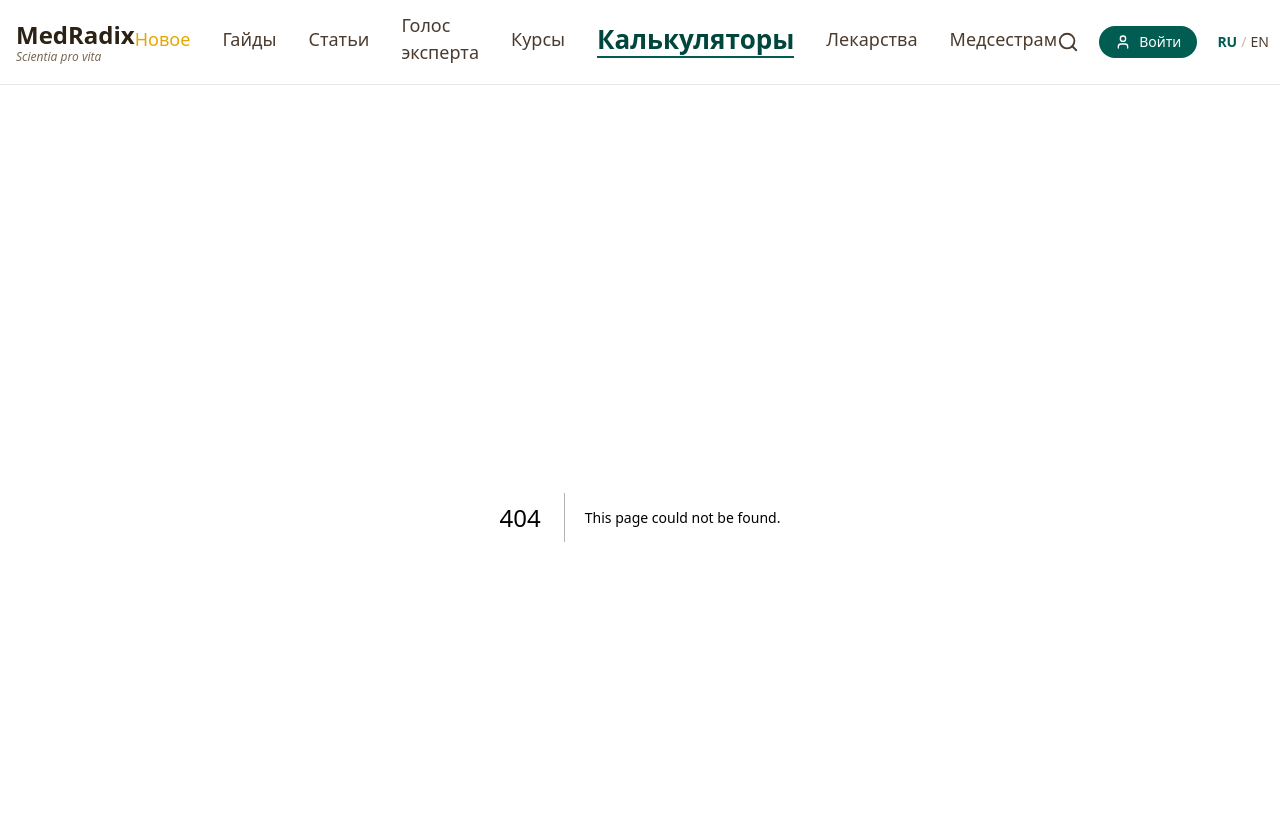
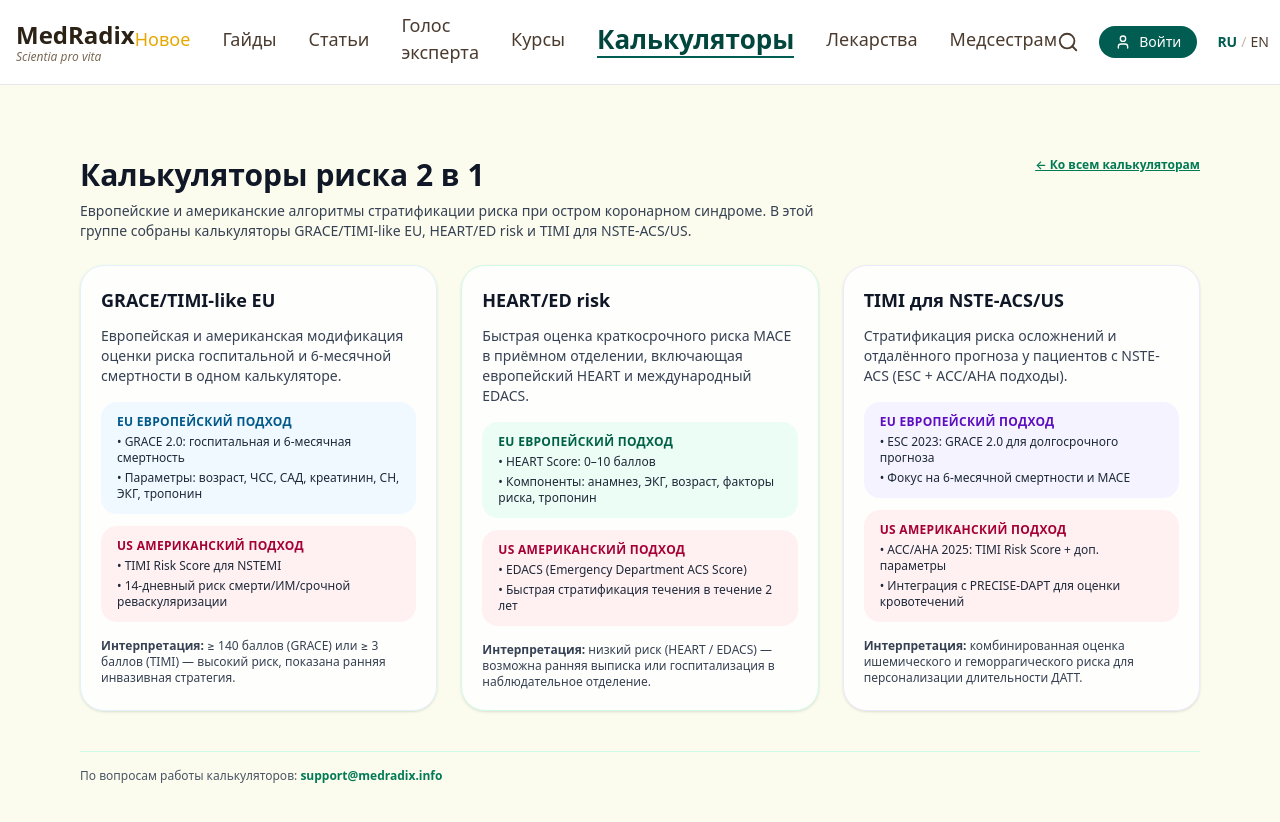
Before and after one commit to NMaryko/MedRadix, a Next.js app: page /calculators/cardiology/acs-risk in a window 1280 px wide. Before the commit this address had no page. Shown: the top 822 px of the page. Built offline with nearby package versions, Linux system fonts and the light colour scheme.

Commit message:
Create page.tsx

```diff
--- /dev/null
+++ b/app/calculators/cardiology/acs-risk/page.tsx
@@ -0,0 +1,161 @@
+// app/calculators/cardiology/acs-risk/page.tsx
+import Link from 'next/link';
+
+export default function CardiologyAcsRiskPage() {
+  return (
+    <main className="min-h-screen bg-[#fcfcee] py-10">
+      <div className="max-w-6xl mx-auto px-4">
+        <header className="mb-6 flex items-start justify-between gap-4">
+          <div>
+            <h1 className="text-3xl font-bold text-gray-900 mb-2">
+              Калькуляторы риска 2 в 1
+            </h1>
+            <p className="text-sm text-gray-700 max-w-3xl">
+              Европейские и американские алгоритмы стратификации риска при
+              остром коронарном синдроме. В этой группе собраны калькуляторы
+              GRACE/TIMI-like EU, HEART/ED risk и TIMI для NSTE-ACS/US.
+            </p>
+          </div>
+
+          <Link
+            href="/calculators"
+            className="hidden text-xs font-semibold text-emerald-700 underline md:inline"
+          >
+            ← Ко всем калькуляторам
+          </Link>
+        </header>
+
+        {/* Три карточки — как в гайдах */}
+        <div className="grid gap-6 md:grid-cols-3">
+          {/* 1. GRACE/TIMI-like EU */}
+          <section className="rounded-3xl border border-sky-100 bg-white/80 p-5 shadow-sm">
+            <h2 className="text-lg font-bold text-gray-900 mb-3">
+              GRACE/TIMI-like EU
+            </h2>
+            <p className="text-sm text-gray-700 mb-4">
+              Европейская и американская модификация оценки риска госпитальной
+              и 6-месячной смертности в одном калькуляторе.
+            </p>
+
+            <div className="mb-3 rounded-2xl bg-sky-50 px-4 py-3">
+              <div className="text-xs font-semibold uppercase tracking-wide text-sky-800 mb-1">
+                eu Европейский подход
+              </div>
+              <ul className="text-xs text-gray-800 space-y-1">
+                <li>• GRACE 2.0: госпитальная и 6-месячная смертность</li>
+                <li>
+                  • Параметры: возраст, ЧСС, САД, креатинин, СН, ЭКГ, тропонин
+                </li>
+              </ul>
+            </div>
+
+            <div className="mb-4 rounded-2xl bg-rose-50 px-4 py-3">
+              <div className="text-xs font-semibold uppercase tracking-wide text-rose-800 mb-1">
+                us Американский подход
+              </div>
+              <ul className="text-xs text-gray-800 space-y-1">
+                <li>• TIMI Risk Score для NSTEMI</li>
+                <li>
+                  • 14-дневный риск смерти/ИМ/срочной реваскуляризации
+                </li>
+              </ul>
+            </div>
+
+            <p className="text-xs text-gray-700">
+              <span className="font-semibold">Интерпретация:</span> ≥ 140
+              баллов (GRACE) или ≥ 3 баллов (TIMI) — высокий риск, показана
+              ранняя инвазивная стратегия.
+            </p>
+          </section>
+
+          {/* 2. HEART / ED risk */}
+          <section className="rounded-3xl border border-emerald-100 bg-white/80 p-5 shadow-sm">
+            <h2 className="text-lg font-bold text-gray-900 mb-3">
+              HEART/ED risk
+            </h2>
+            <p className="text-sm text-gray-700 mb-4">
+              Быстрая оценка краткосрочного риска MACE в приёмном отделении,
+              включающая европейский HEART и международный EDACS.
+            </p>
+
+            <div className="mb-3 rounded-2xl bg-emerald-50 px-4 py-3">
+              <div className="text-xs font-semibold uppercase tracking-wide text-emerald-800 mb-1">
+                eu Европейский подход
+              </div>
+              <ul className="text-xs text-gray-800 space-y-1">
+                <li>• HEART Score: 0–10 баллов</li>
+                <li>
+                  • Компоненты: анамнез, ЭКГ, возраст, факторы риска, тропонин
+                </li>
+              </ul>
+            </div>
+
+            <div className="mb-4 rounded-2xl bg-rose-50 px-4 py-3">
+              <div className="text-xs font-semibold uppercase tracking-wide text-rose-800 mb-1">
+                us Американский подход
+              </div>
+              <ul className="text-xs text-gray-800 space-y-1">
+                <li>• EDACS (Emergency Department ACS Score)</li>
+                <li>• Быстрая стратификация течения в течение 2 лет</li>
+              </ul>
+            </div>
+
+            <p className="text-xs text-gray-700">
+              <span className="font-semibold">Интерпретация:</span> низкий риск
+              (HEART / EDACS) — возможна ранняя выписка или госпитализация в
+              наблюдательное отделение.
+            </p>
+          </section>
+
+          {/* 3. TIMI для NSTE-ACS / US */}
+          <section className="rounded-3xl border border-violet-100 bg-white/80 p-5 shadow-sm">
+            <h2 className="text-lg font-bold text-gray-900 mb-3">
+              TIMI для NSTE-ACS/US
+            </h2>
+            <p className="text-sm text-gray-700 mb-4">
+              Стратификация риска осложнений и отдалённого прогноза у пациентов
+              с NSTE-ACS (ESC + ACC/AHA подходы).
+            </p>
+
+            <div className="mb-3 rounded-2xl bg-violet-50 px-4 py-3">
+              <div className="text-xs font-semibold uppercase tracking-wide text-violet-800 mb-1">
+                eu Европейский подход
+              </div>
+              <ul className="text-xs text-gray-800 space-y-1">
+                <li>• ESC 2023: GRACE 2.0 для долгосрочного прогноза</li>
+                <li>• Фокус на 6-месячной смертности и MACE</li>
+              </ul>
+            </div>
+
+            <div className="mb-4 rounded-2xl bg-rose-50 px-4 py-3">
+              <div className="text-xs font-semibold uppercase tracking-wide text-rose-800 mb-1">
+                us Американский подход
+              </div>
+              <ul className="text-xs text-gray-800 space-y-1">
+                <li>• ACC/AHA 2025: TIMI Risk Score + доп. параметры</li>
+                <li>• Интеграция с PRECISE-DAPT для оценки кровотечений</li>
+              </ul>
+            </div>
+
+            <p className="text-xs text-gray-700">
+              <span className="font-semibold">Интерпретация:</span>{' '}
+              комбинированная оценка ишемического и геморрагического риска для
+              персонализации длительности ДАТТ.
+            </p>
+          </section>
+        </div>
+
+        {/* Низ страницы */}
+        <footer className="mt-10 border-t border-emerald-100 pt-4 text-xs text-gray-600">
+          По вопросам работы калькуляторов:{" "}
+          <a
+            href="mailto:support@medradix.info"
+            className="font-semibold text-emerald-700"
+          >
+            support@medradix.info
+          </a>
+        </footer>
+      </div>
+    </main>
+  );
+}
```
